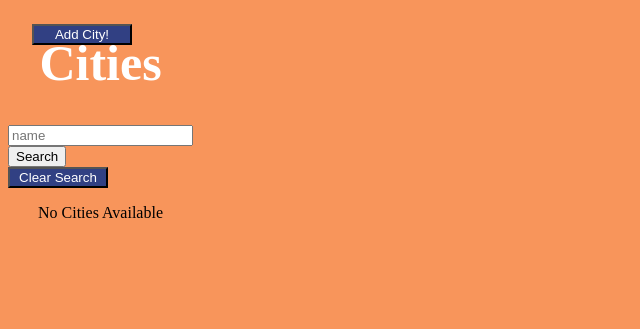
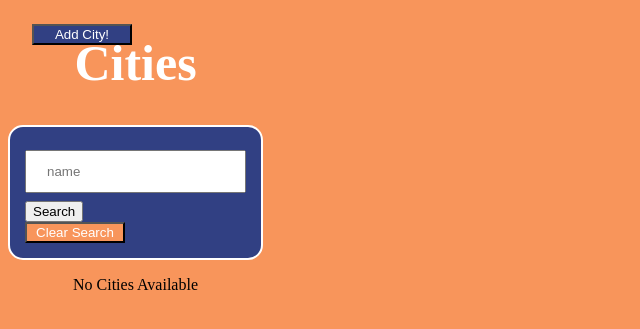
Before and after one commit to michaelbryanstark/Project-Wayfarer, a Django app: page /cities/ in a window 1280 px wide. Shown: the part 54-383 px from the top of the page, without its empty margins (0-640 px from the left). Run offline with Django 3.2, Linux system fonts and the light colour scheme; data that the repository does not hold is empty.

Commit message:
stlyed forms to all look the same for consistency

```diff
--- a/main_app/static/styles/main.css
+++ b/main_app/static/styles/main.css
@@ -177,7 +177,7 @@
 
 .search-button button{
     width: 100px;
-    background-color: rgb(49, 64, 131);
+    background-color: #F8955B;
     color: white;
 }
 
@@ -185,3 +185,18 @@
     background-color: black;
     color: white;
 }
+
+input[type=text] {
+    width: 100%;
+    padding: 12px 20px;
+    margin: 8px 0;
+    box-sizing: border-box;
+  }
+
+form {
+    border: 2px solid rgb(255, 255, 255);
+    background-color: rgb(49, 64, 131);
+    border-radius: 15px;
+    color: white;
+    padding: 15px;
+}
```
